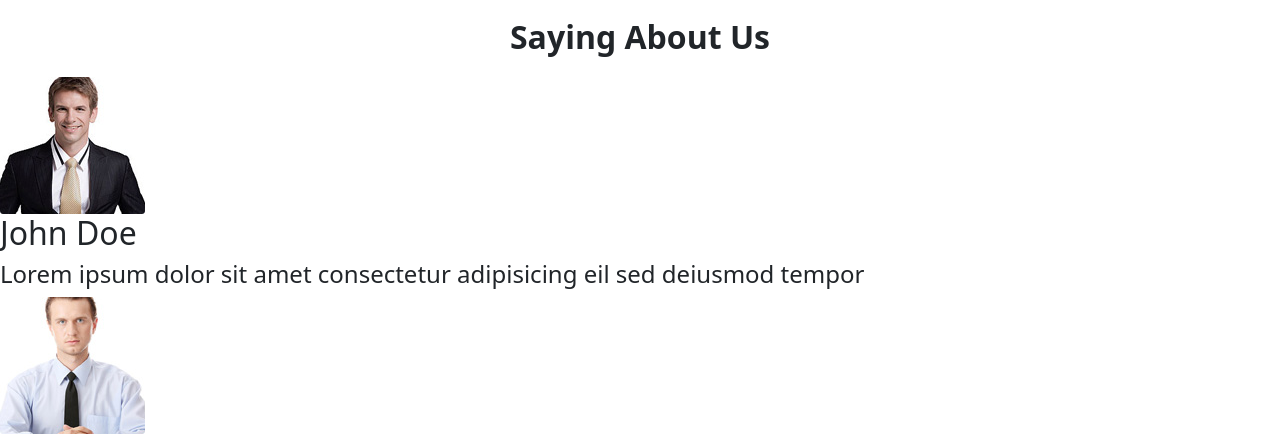
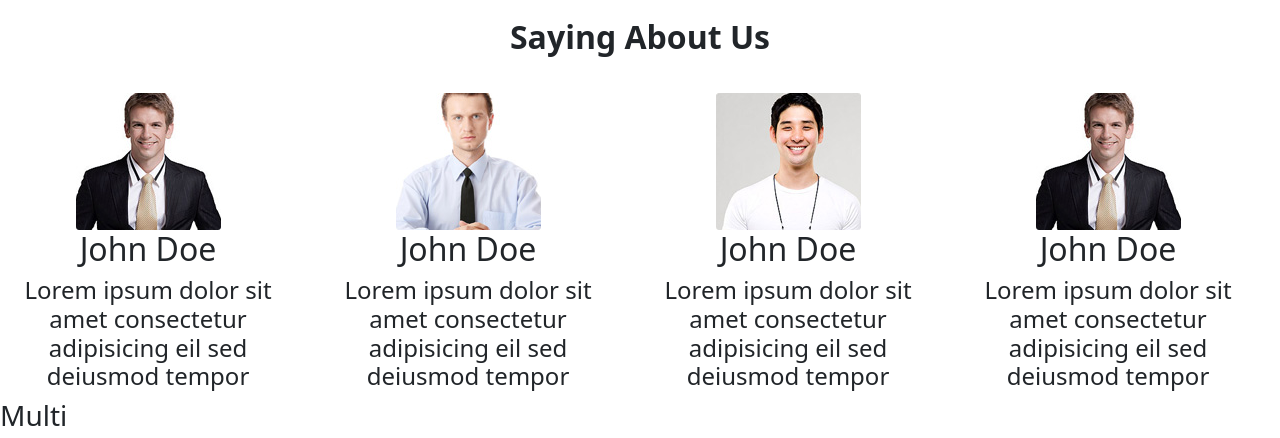
Before and after one commit to rohitkatbamna/roud12, a plain HTML site: page index.html in a window 1280 px wide. Shown: the part 2298-2736 px from the top of the page. Drawn offline with nearby package versions, Linux system fonts and the light colour scheme.

Commit message:
27 jan 2nd commit

```diff
--- a/index.html
+++ b/index.html
@@ -171,22 +171,22 @@
                 <p class ="col-12 fs-2 fw-bold text-center">What People Are</p>
                 <p class= "col-12 fs-2 fw-bold text-center">Saying About Us</p>
                 <div class="row">
-                    <div>
+                    <div class="col-xxl-3 col-xl-3 col-lg-3 col-md-4 col-sm-6 text-center mt-3">
                         <img src="./assets/about/man4.jpg" alt="sure">
                         <h2>John Doe</h2>
                         <h4>Lorem ipsum dolor sit amet consectetur adipisicing eil sed deiusmod tempor</h4>
                     </div>
-                    <div>
+                    <div class="col-xxl-3 col-xl-3 col-lg-3 col-md-4 col-sm-6 text-center mt-3">
                         <img src="./assets/about/man2.jpg" alt="sure">
                         <h2>John Doe</h2>
                         <h4>Lorem ipsum dolor sit amet consectetur adipisicing eil sed deiusmod tempor</h4>
                     </div>
-                    <div>
+                    <div class="col-xxl-3 col-xl-3 col-lg-3 col-md-4 col-sm-6 text-center mt-3">
                         <img src="./assets/about/man3.jpg" alt="sure">
                         <h2>John Doe</h2>
                         <h4>Lorem ipsum dolor sit amet consectetur adipisicing eil sed deiusmod tempor</h4>
                     </div>
-                    <div>
+                    <div class="col-xxl-3 col-xl-3 col-lg-3 col-md-4 col-sm-6 text-center mt-3">
                         <img src="./assets/about/man4.jpg" alt="sure">
                         <h2>John Doe</h2>
                         <h4>Lorem ipsum dolor sit amet consectetur adipisicing eil sed deiusmod tempor</h4>
```
